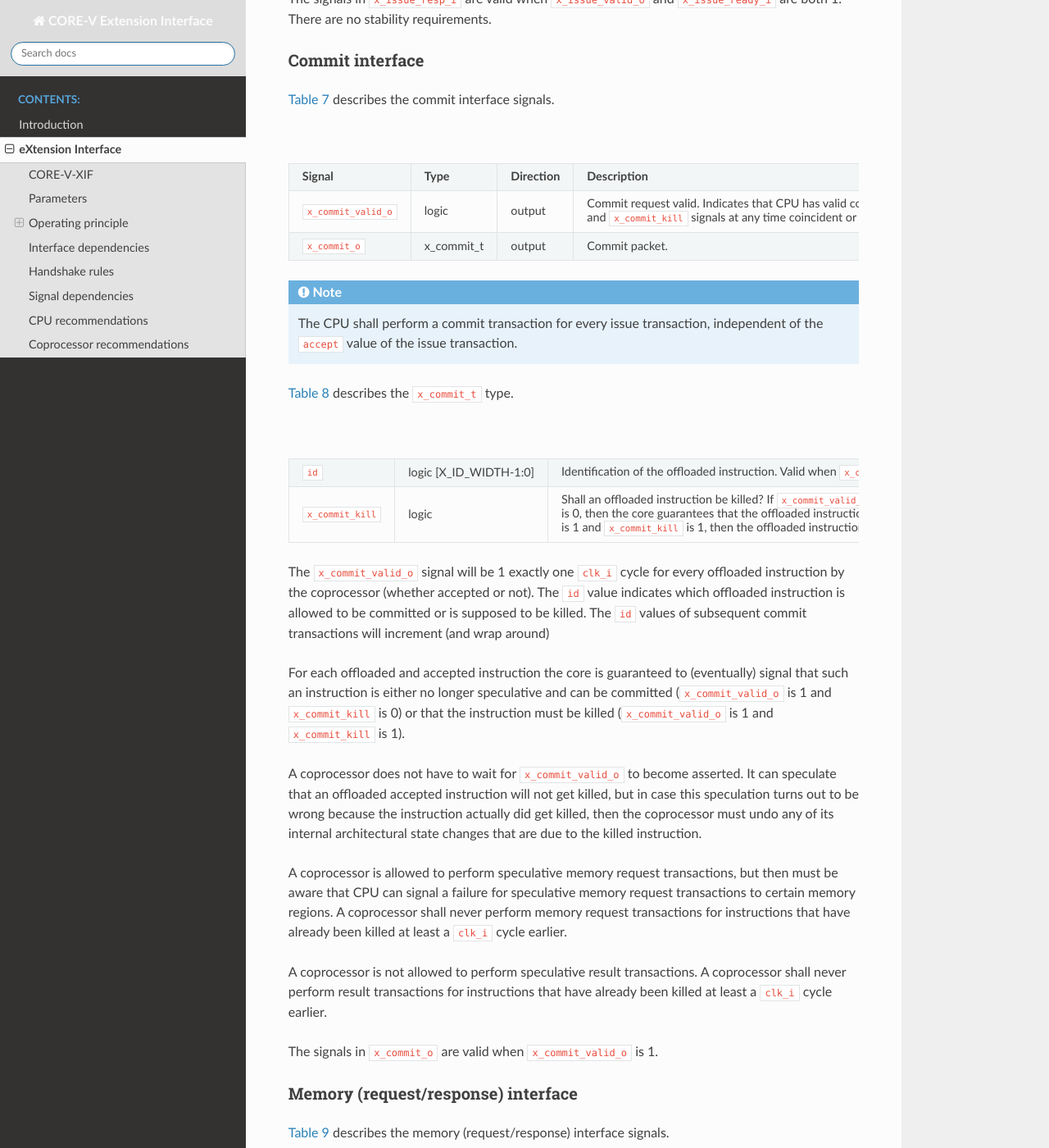
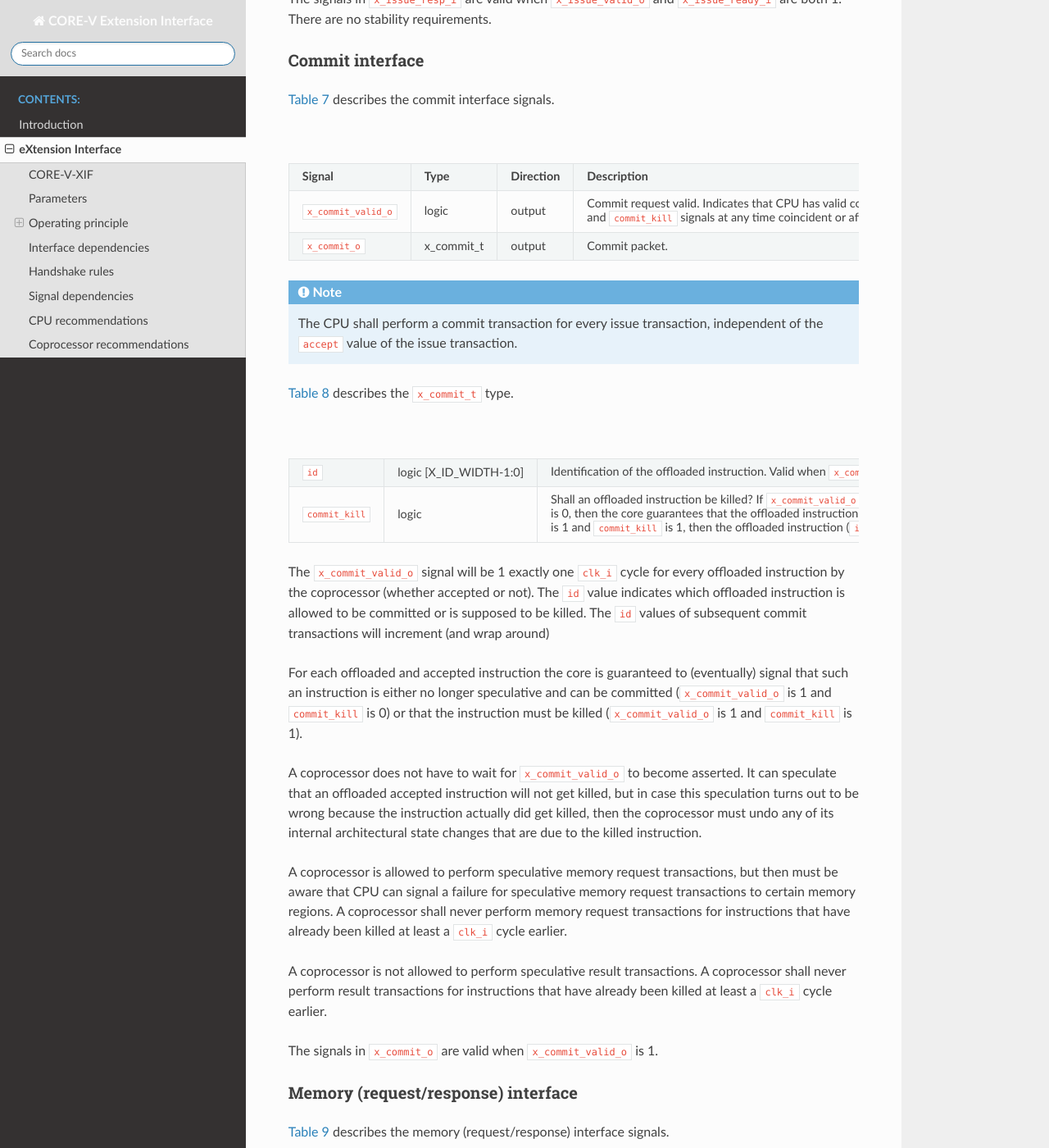
Before and after one commit to openhwgroup/core-v-xif, a Sphinx documentation site: the page built from docs/source/x_ext.rst, in a window 1280 px wide and 1400 px high, scrolled down 7988 px. Shown: the whole window at 82% size. Built offline with Sphinx 7.4.7 and the Read the Docs theme 2.0.0, drawn with Linux system fonts in a browser that asks for light colours.

```diff
--- a/docs/source/x_ext.rst
+++ b/docs/source/x_ext.rst
@@ -344,7 +344,7 @@ Commit interface
   +---------------------------+-----------------+-----------------+------------------------------------------------------------------------------------------------------------------------------+
   | ``x_commit_valid_o``      | logic           | output          | Commit request valid. Indicates that |processor| has valid commit or kill information for an offloaded instruction.          |
   |                           |                 |                 | There is no corresponding ready signal (it is implicit and assumed 1). The |coprocessor| shall be ready                      |
-  |                           |                 |                 | to observe the ``x_commit_valid_o`` and ``x_commit_kill`` signals at any time coincident or after an issue transaction       |
+  |                           |                 |                 | to observe the ``x_commit_valid_o`` and ``commit_kill`` signals at any time coincident or after an issue transaction         |
   |                           |                 |                 | initiation.                                                                                                                  |
   +---------------------------+-----------------+-----------------+------------------------------------------------------------------------------------------------------------------------------+
   | ``x_commit_o``            | x_commit_t      | output          | Commit packet.                                                                                                               |
@@ -362,9 +362,9 @@ Commit interface
   +--------------------+------------------------+------------------------------------------------------------------------------------------------------------------------------+
   | ``id``             | logic [X_ID_WIDTH-1:0] | Identification of the offloaded instruction. Valid when ``x_commit_valid_o`` is 1.                                           |
   +--------------------+------------------------+------------------------------------------------------------------------------------------------------------------------------+
-  | ``x_commit_kill``  | logic                  | Shall an offloaded instruction be killed? If ``x_commit_valid_o`` is 1 and ``x_commit_kill`` is 0, then the core guarantees  |
+  | ``commit_kill``    | logic                  | Shall an offloaded instruction be killed? If ``x_commit_valid_o`` is 1 and ``commit_kill`` is 0, then the core guarantees    |
   |                    |                        | that the offloaded instruction (``id``) is no longer speculative, will not get killed (e.g. due to misspeculation or an      |
-  |                    |                        | exception in a preceding instruction), and is allowed to be committed. If ``x_commit_valid_o`` is 1 and ``x_commit_kill`` is |
+  |                    |                        | exception in a preceding instruction), and is allowed to be committed. If ``x_commit_valid_o`` is 1 and ``commit_kill`` is   |
   |                    |                        | 1, then the offloaded instruction (``id``) shall be killed in the |coprocessor| and the |coprocessor| must guarantee that the|
   |                    |                        | related instruction does/did not change architectural state.                                                                 |
   +--------------------+------------------------+------------------------------------------------------------------------------------------------------------------------------+
@@ -373,7 +373,7 @@ The ``x_commit_valid_o`` signal will be 1 exactly one ``clk_i`` cycle for every
 instruction is allowed to be committed or is supposed to be killed. The ``id`` values of subsequent commit transactions will increment (and wrap around)
 
 For each offloaded and accepted instruction the core is guaranteed to (eventually) signal that such an instruction is either no longer speculative and can be committed (``x_commit_valid_o`` is 1
-and ``x_commit_kill`` is 0) or that the instruction must be killed (``x_commit_valid_o`` is 1 and ``x_commit_kill`` is 1).
+and ``commit_kill`` is 0) or that the instruction must be killed (``x_commit_valid_o`` is 1 and ``commit_kill`` is 1).
 
 A |coprocessor| does not have to wait for ``x_commit_valid_o`` to
 become asserted. It can speculate that an offloaded accepted instruction will not get killed, but in case this speculation turns out to be wrong because the instruction actually did get killed,
```
